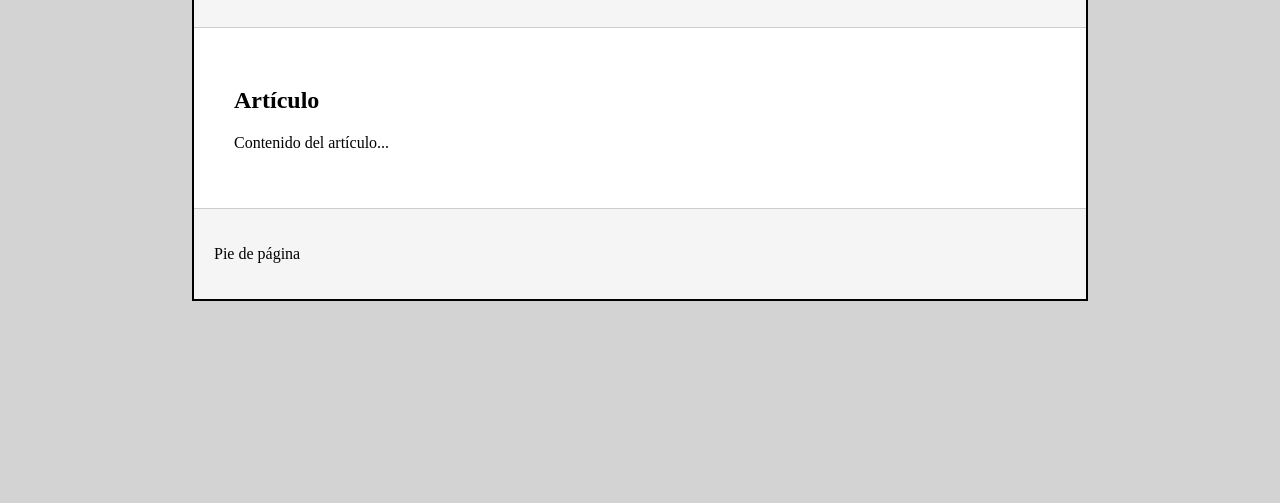
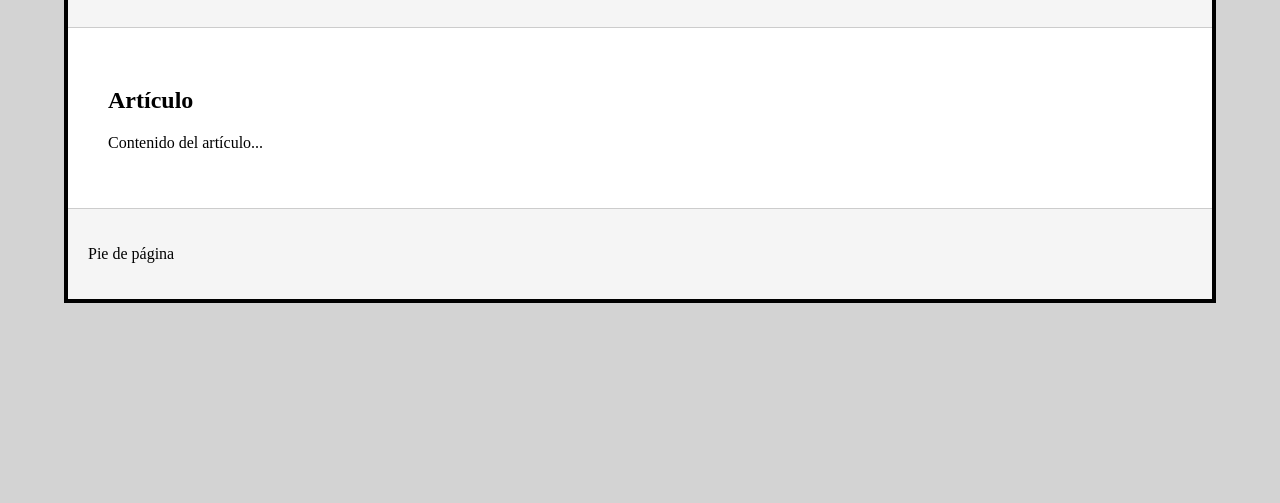
Before and after one commit to rodrigolastrag/Webo1, a plain HTML site: page index.html in a window 1280 px wide. Shown: the part 297-800 px from the top of the page. Drawn offline with Linux system fonts and the light colour scheme.

Commit message:
Update estilowebo.css

```diff
--- a/estilowebo.css
+++ b/estilowebo.css
@@ -11,8 +11,8 @@ body {
 
 /* Contenedor centrado al 70% con borde de 2px */
 .container {
-  width: 70%;
-  border: 2px solid #000;
+  width: 90%;
+  border: 4px solid #000;
   background-color: #fff;
   box-sizing: border-box;
 }
```
